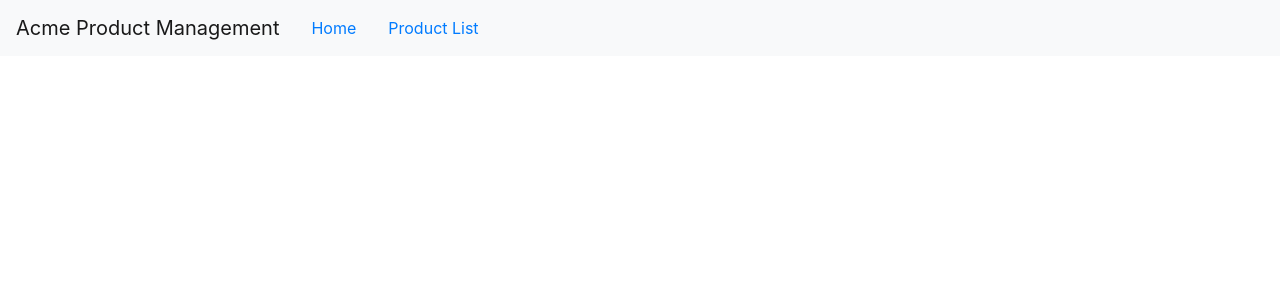
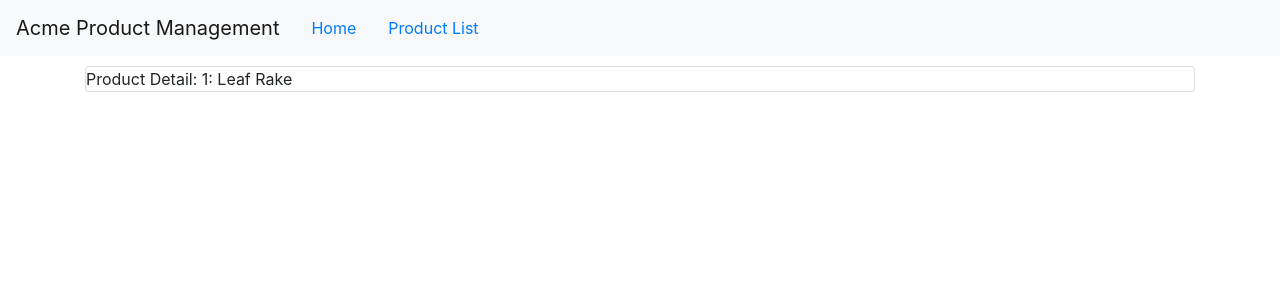
Before and after one commit to gbulicanu/angular-getting-started, an Angular app: page /products/1 in a window 1280 px wide. Shown: the top 300 px of the page. Built offline with nearby package versions, Linux system fonts and the light colour scheme.

Commit message:
Pass parameters to a route

```diff
--- a/src/app/products/product-detail.component.ts
+++ b/src/app/products/product-detail.component.ts
@@ -1,4 +1,6 @@
 import { Component, OnInit } from "@angular/core";
+import { ActivatedRoute } from "@angular/router";
+
 import { IProduct } from "./product";
 
 @Component({
@@ -9,7 +11,22 @@
   pageTitle = "Product Detail";
   product: IProduct;
 
-  constructor() {}
+  constructor(private route: ActivatedRoute) {}
 
-  ngOnInit(): void {}
+  ngOnInit(): void {
+    let id = +this.route.snapshot.paramMap.get("id");
+
+    this.pageTitle += `: ${id}`;
+
+    this.product = {
+      productId: id,
+      productName: "Leaf Rake",
+      productCode: "GDN-0011",
+      releaseDate: "March 19, 2019",
+      description: "Leaf rake with 48-inch wooden handle.",
+      price: 19.95,
+      starRating: 3.2,
+      imageUrl: "assets/images/leaf_rake.png",
+    };
+  }
 }
--- a/src/app/products/product-list.component.html
+++ b/src/app/products/product-list.component.html
@@ -41,7 +41,11 @@
                                 [style.margin.px]="imageMargin"
                                 *ngIf="showImage" />
                         </td>
-                        <td>{{ product.productName }}</td>
+                        <td>
+                            <a [routerLink]="['/products', product.productId]">
+                                {{ product.productName }}
+                            </a>
+                        </td>
                         <td>{{ product.productCode | lowercase | convertToSpaces:'-'}}</td>
                         <td>{{ product.releaseDate }}</td>
                         <td>{{ product.price | currency:'USD':'symbol':'1.2-2'}}</td>
```
